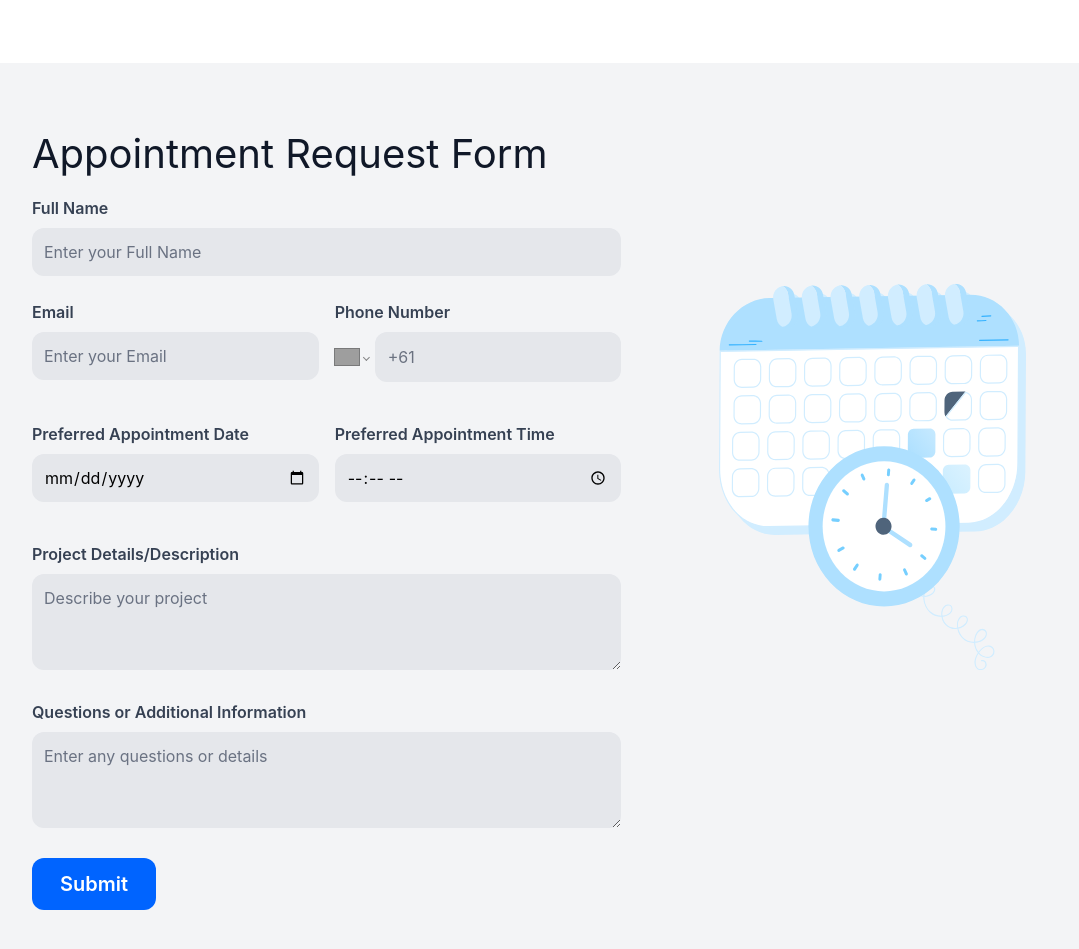
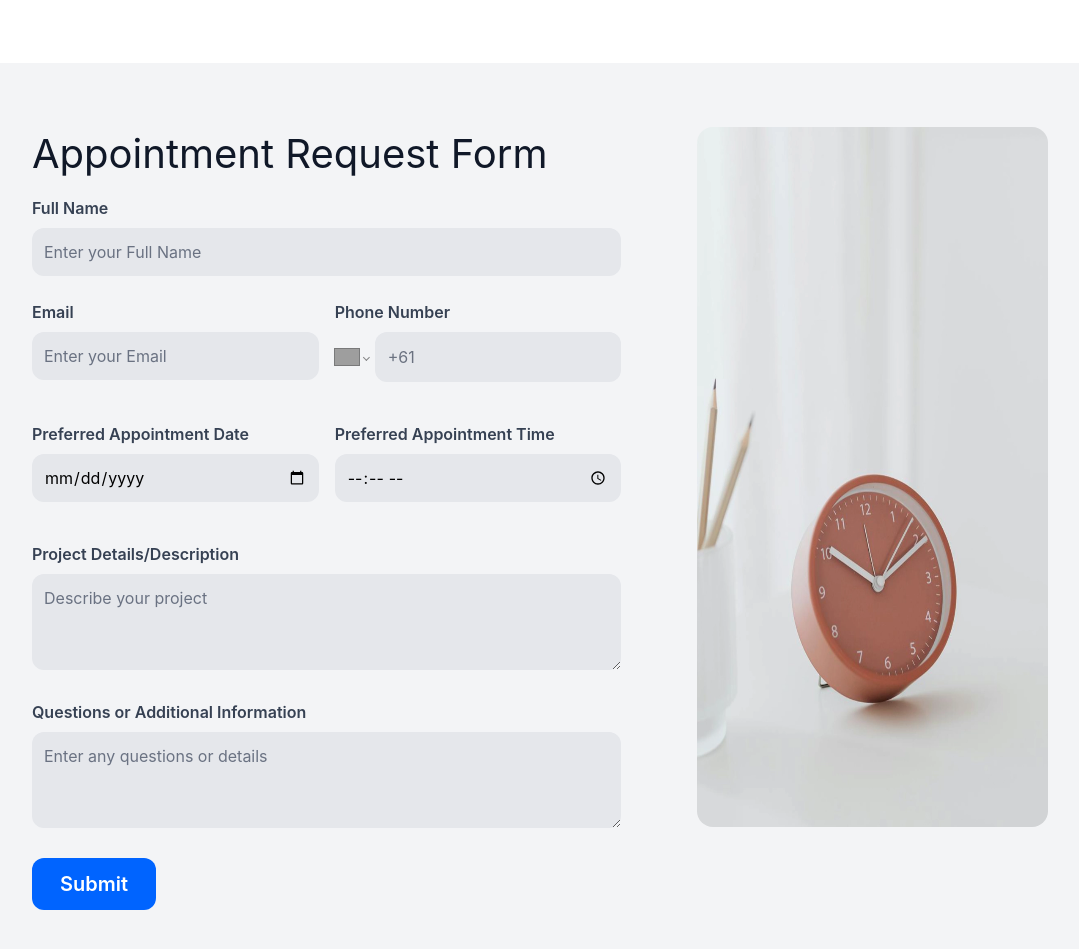
Before and after one commit to tharanga-madurapperuma/statewide-geotechnical_construction-site, a React (Vite) app: page /contact in a window 1280 px wide. Shown: the part 1260-2209 px from the top of the page, without its empty margins (78-1157 px from the left). Built offline with nearby package versions, Linux system fonts and the light colour scheme; grey boxes are pictures that could not be loaded.

Commit message:
update clock image

```diff
--- a/src/assets/assets.js
+++ b/src/assets/assets.js
@@ -372,4 +372,5 @@ export { ResourcesHero };
 
 // COntact Us
 import ContactUsHero from "./contact-us/ContactHero.webp";
-export { ContactUsHero };
+import ClockV2 from "./contact-us/Appointment Request Form.webp";
+export { ContactUsHero ,ClockV2};
--- a/src/components/form/AppointmentRequestForm.jsx
+++ b/src/components/form/AppointmentRequestForm.jsx
@@ -1,6 +1,6 @@
 import React, {useState} from "react"
 import emailjs from "@emailjs/browser"
-import {Clock} from "../../assets/assets"
+import {Clock, ClockV2} from "../../assets/assets"
 import Swal from "sweetalert2"
 import "react-phone-number-input/style.css"
 import PhoneInputWithCountrySelect from "react-phone-number-input"
@@ -218,9 +218,9 @@ const AppointmentRequestForm = () => {
         </div>
         <div className="md:w-1/2 hidden h-[700px] lg:flex lg:justify-center lg:align-middle md:pl-4">
           <img
-            src={Clock}
+            src={ClockV2}
             alt="Calendar and Clock"
-            className="w-[70%] h-auto"
+            className="w-[80%] h-auto rounded-2xl"
           />
         </div>
       </div>
```
Also changed, not shown: src/assets/contact-us/Appointment Request Form.webp (added).
